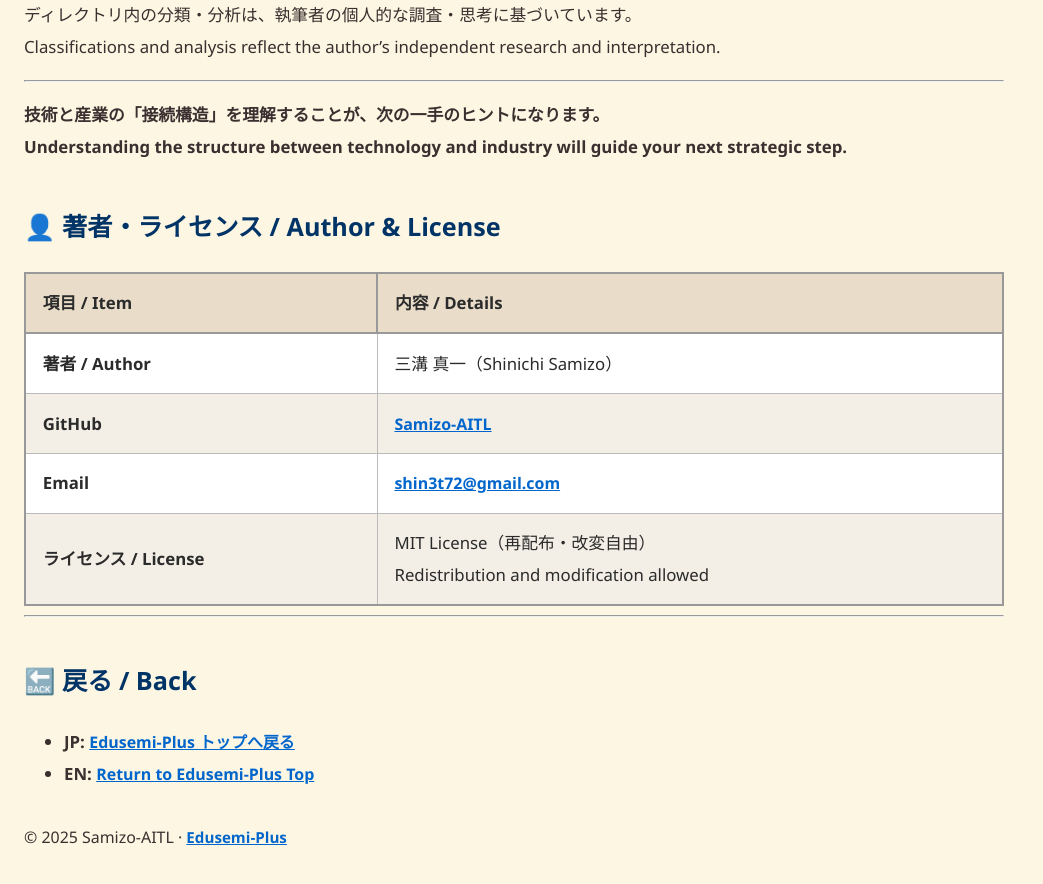
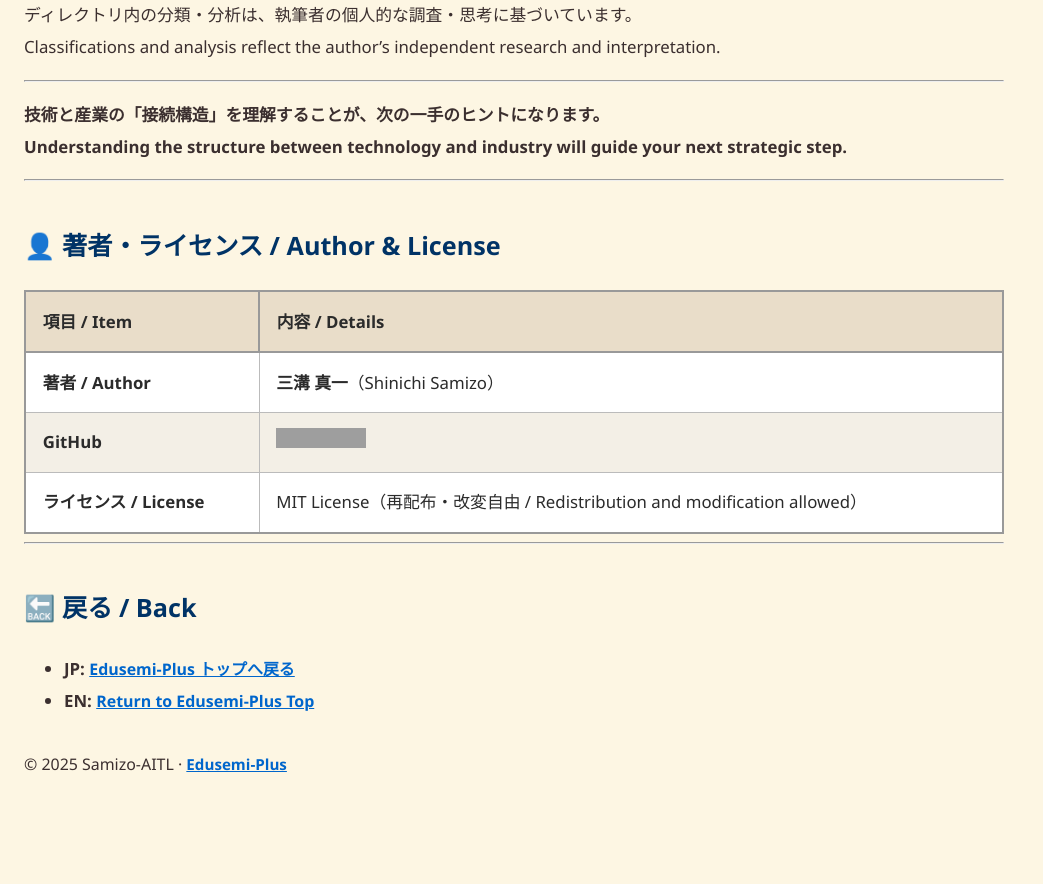
Before and after one commit to Samizo-AITL/Edusemi-Plus, a Jekyll site: the page built from industry/index.md, in a window 1280 px wide and 900 px high, scrolled down 3421 px. Shown: the top 884 px of the window, without its empty margins (0-1043 px from the left). Built offline with Jekyll 4.4.1, drawn with Linux system fonts in a browser that asks for light colours; after the commit the page ends 4248 px from its top, so only the background shows below that; grey boxes are pictures that could not be loaded.

Commit message:
Update index.md

```diff
--- a/industry/index.md
+++ b/industry/index.md
@@ -94,14 +94,15 @@
 **技術と産業の「接続構造」を理解することが、次の一手のヒントになります。**
 **Understanding the structure between technology and industry will guide your next strategic step.**
 
+---
+
 ## 👤 **著者・ライセンス / Author & License**
 
 | **項目 / Item** | **内容 / Details** |
 |-----------------|--------------------|
-| **著者 / Author** | 三溝 真一（Shinichi Samizo） |
-| **GitHub** | [Samizo-AITL](https://github.com/Samizo-AITL) |
-| **Email** | [shin3t72@gmail.com](mailto:shin3t72@gmail.com) |
-| **ライセンス / License** | MIT License（再配布・改変自由）<br>Redistribution and modification allowed |
+| **著者 / Author** | **三溝 真一**（Shinichi Samizo） |
+| **GitHub** | [![GitHub](https://img.shields.io/badge/GitHub-Samizo--AITL-blue?style=for-the-badge&logo=github)](https://github.com/Samizo-AITL) |
+| **ライセンス / License** | MIT License（再配布・改変自由 / Redistribution and modification allowed） |
 
 ---
 
```
